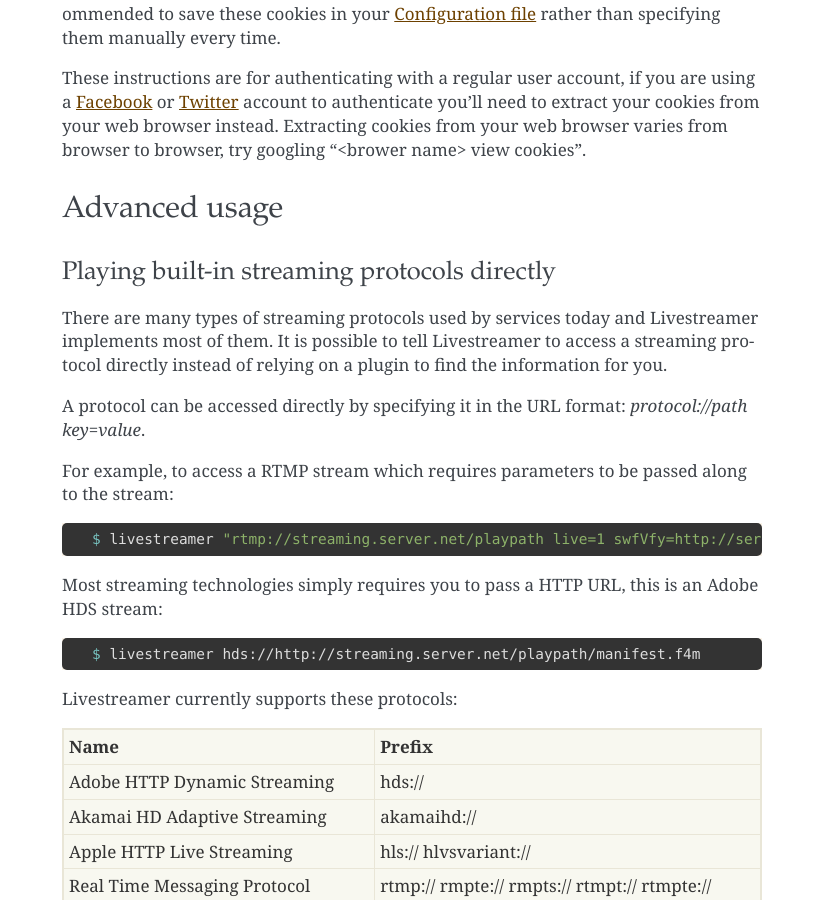
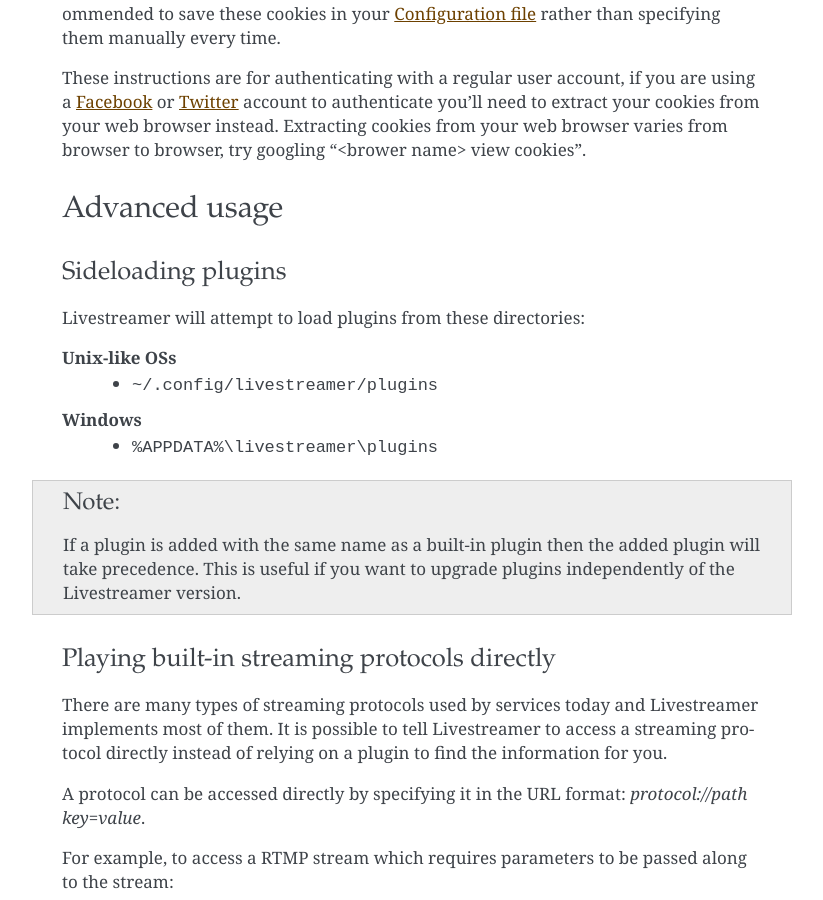
Before and after one commit to streamlink/streamlink, a Sphinx documentation site: the page built from docs/cli.rst, in a window 1280 px wide and 900 px high, scrolled down 5377 px. Shown: the whole window, without its empty margins (228-1051 px from the left). Built offline with Sphinx 7.4.7, drawn with Linux system fonts in a browser that asks for light colours.

Commit message:
docs: Add info about sideloading plugins.

```diff
--- a/docs/cli.rst
+++ b/docs/cli.rst
@@ -325,6 +325,25 @@ These instructions are for authenticating with a regular user account, if you ar
 Advanced usage
 --------------
 
+Sideloading plugins
+^^^^^^^^^^^^^^^^^^^
+
+Livestreamer will attempt to load plugins from these directories:
+
+**Unix-like OSs**
+  - ``~/.config/livestreamer/plugins``
+
+**Windows**
+  - ``%APPDATA%\livestreamer\plugins``
+
+
+.. note::
+
+    If a plugin is added with the same name as a built-in plugin then
+    the added plugin will take precedence. This is useful if you want
+    to upgrade plugins independently of the Livestreamer version.
+
+
 Playing built-in streaming protocols directly
 ^^^^^^^^^^^^^^^^^^^^^^^^^^^^^^^^^^^^^^^^^^^^^
 
```
